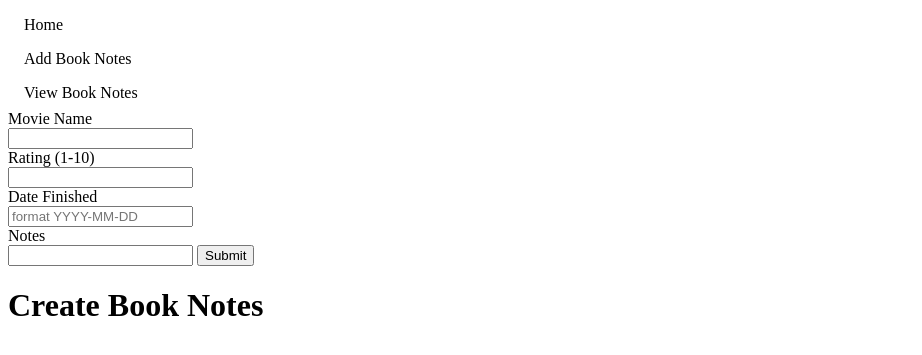
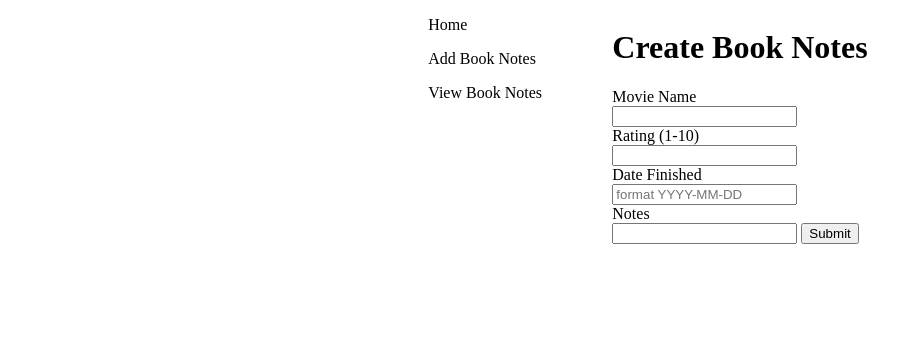
Before and after one commit to FrancisNdirangu/book_notes, a Node server app: page /index in a window 1280 px wide. Shown: the top 355 px of the page, without its empty margins (0-922 px from the left). Run offline with Node 20, Linux system fonts and the light colour scheme.

Commit message:
center the navbar and the input fields of the blog

```diff
--- a/public/styles.css
+++ b/public/styles.css
@@ -20,3 +20,9 @@ li a:hover {
 label {
     display: block;
 }
+
+.container {
+    display: flex;
+    flex-direction: row;
+    justify-content: center;
+}
--- a/views/index.ejs
+++ b/views/index.ejs
@@ -7,12 +7,15 @@
         <link rel="stylesheet" href="styles.css" />
     </head>
     <body>
+        <div class="container">
         <ul>
             <li><a href="/">Home</a></li>
             <li><a href="index">Add Book Notes</a></li>
             <li><a href="view">View Book Notes</a></li>
         </ul>
+
         <form action="/user-input" method="post" class="input-form">
+            <h1>Create Book Notes</h1>
             <label for="movie_name">Movie Name</label>
             <input type="text" id="movie_name" name="bookInput" />
             <label for="movie_rating">Rating (1-10)</label>
@@ -23,6 +26,8 @@
             <input type="text" id="book_notes" name=booknNotes"/>
             <button type="submit">Submit</button>
         </form>
-        <h1>Create Book Notes</h1>
+
+        </div>
+
     </body>
 </html>
```
